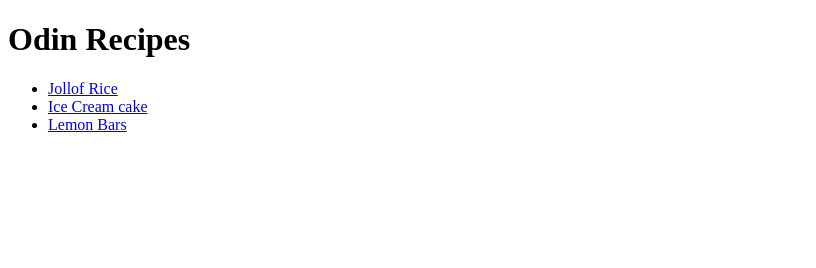
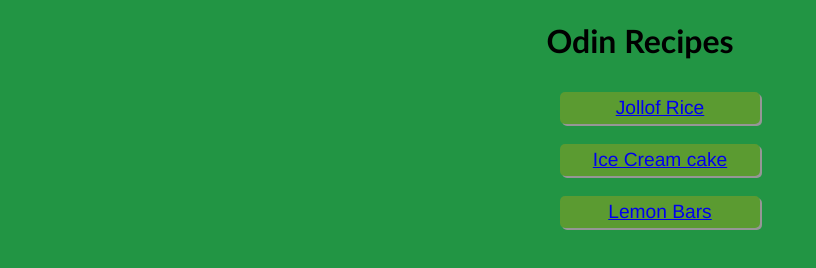
Before and after one commit to FurankieSama/odin-recipes, a plain HTML site: page index.html in a window 1280 px wide. Shown: the whole page, without its empty margins (0-816 px from the left). Drawn offline with Linux system fonts and the light colour scheme.

Commit message:
Feat: Styled the homepage. Centered the list, and set background colour

```diff
--- a/index.html
+++ b/index.html
@@ -3,14 +3,15 @@
   <head>
     <meta charset="UTF-8" />
     <meta name="viewport" content="width=device-width, initial-scale=1.0" />
+    <link rel="stylesheet" href="style.css">
     <title>Document</title>
   </head>
   <body>
     <h1>Odin Recipes</h1>
-    <ul>
-      <li><a href="recipes/jollof-rice.html">Jollof Rice</a></li>
-      <li><a href="recipes/ice-cream-cake.html">Ice Cream cake</a></li>
-      <li><a href="recipes/lemon-bars.html">Lemon Bars</a></li>
+    <ul id="links">
+      <li><a href="recipes/jollof-rice.html" class="recipes">Jollof Rice</a></li>
+      <li><a href="recipes/ice-cream-cake.html" class="recipes">Ice Cream cake</a></li>
+      <li><a href="recipes/lemon-bars.html" class="recipes">Lemon Bars</a></li>
     </ul>
   </body>
 </html>
--- /dev/null
+++ b/style.css
@@ -0,0 +1,27 @@
+* {
+  box-sizing: border-box;
+  background-color: rgb(34, 149, 68);
+  text-align: center;
+}
+h1 {
+    text-align: center;
+    font-family: 'Gill Sans', 'Gill Sans MT', Calibri, 'Trebuchet MS', sans-serif;
+}
+
+ul {
+  list-style-type: none;
+
+}
+
+a {
+    display: inline-block;
+    font-size: larger;
+    margin: 10px;
+    padding: 5px 10px;
+    background-color: rgb(91, 155, 49);
+    width: 200px;
+    box-shadow:2px 2px rgb(150, 150, 150);
+    border-radius: 5px;
+    font-family: 'Franklin Gothic Medium', 'Arial Narrow', Arial, sans-serif;
+
+}
```
